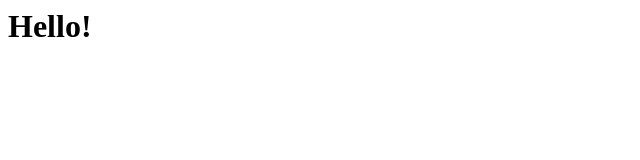
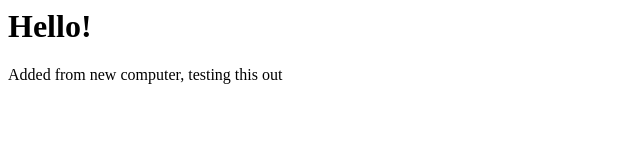
Before and after one commit to mjob321/PersonalSite, a plain HTML site: page index.html in a window 1280 px wide. Shown: the whole page, without its empty margins (0-640 px from the left). Drawn offline with Linux system fonts and the light colour scheme.

Commit message:
Added paragraph for testing

```diff
--- a/index.html
+++ b/index.html
@@ -1 +1,3 @@
 <h1>Hello!</h1>
+
+<p>Added from new computer, testing this out</p>
```
